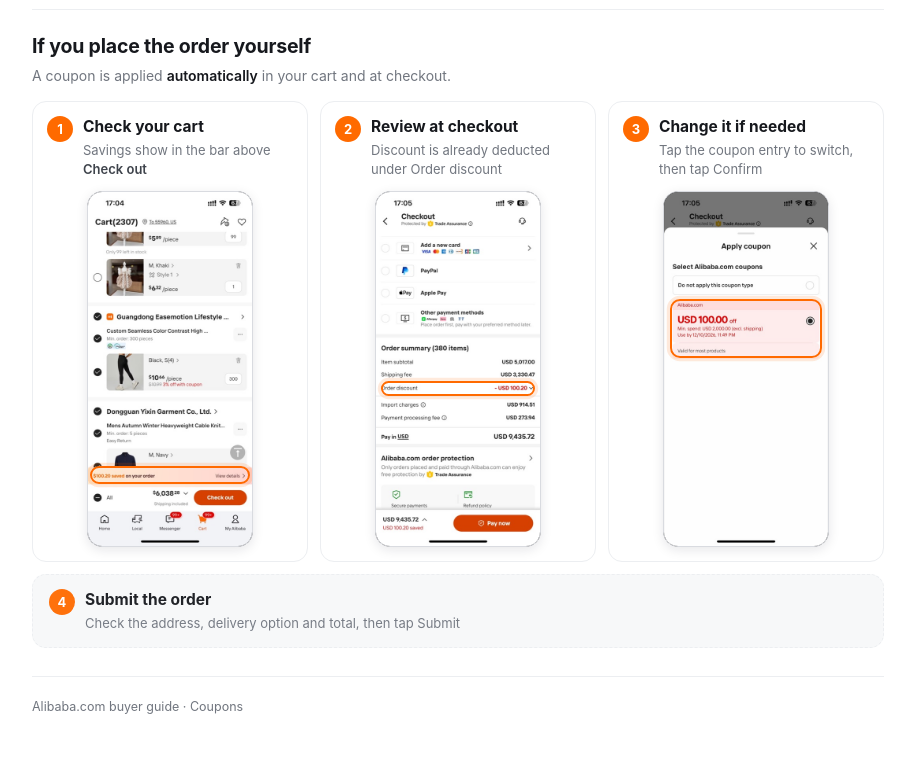
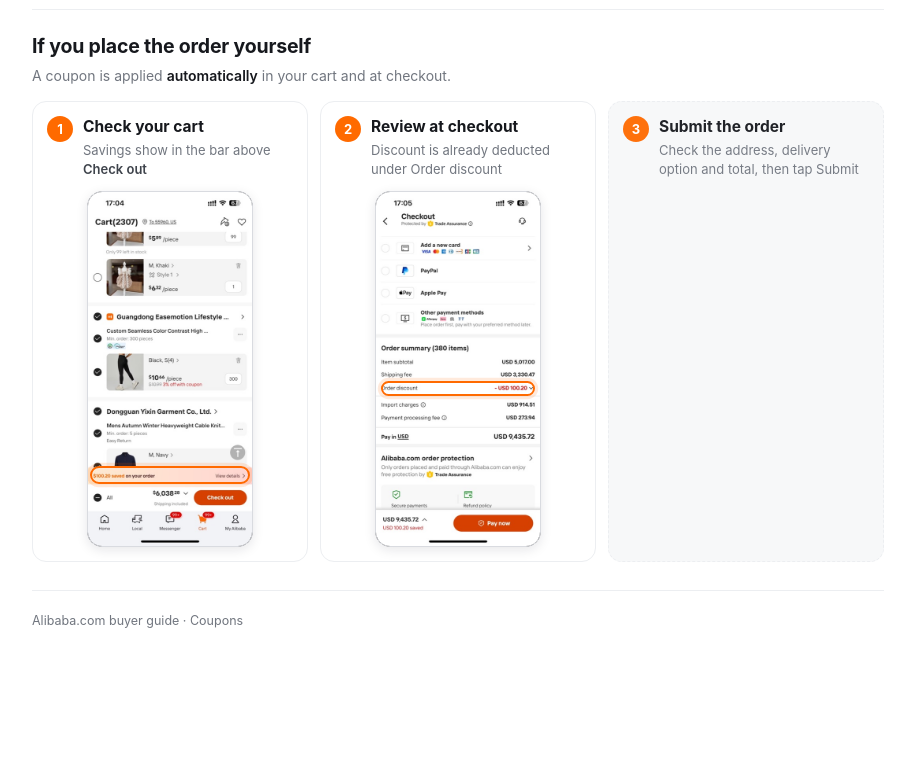
Before and after one commit to didicat-coder/coupon-guide, a plain HTML site: page index.html in a window 1280 px wide. Shown: the part 777-1534 px from the top of the page, without its empty margins (182-1097 px from the left). After the commit the page ends 1448 px from the top, so only its background shows below. Drawn offline with Linux system fonts and the light colour scheme.

Commit message:
Flow 2: drop the change-coupon step, Submit becomes step 3; clarify Confirm copy

```diff
--- a/index.html
+++ b/index.html
@@ -63,7 +63,7 @@
   .hd p b{color:var(--body); font-weight:600}
   .card .body{margin-top:auto; display:flex; justify-content:center; align-items:flex-end; gap:8px}
   .card .body .shot{max-width:166px}
-  .card--bare{grid-column:1/-1; background:var(--soft); border-style:dashed; justify-content:flex-start; padding:14px 16px}
+  .card--bare{background:var(--soft); border-style:dashed; justify-content:flex-start}
   .card--bare .hd{opacity:.95}
 
   footer{padding:20px 0 40px; margin-top:16px; border-top:1px solid var(--line); color:var(--muted); font-size:12.5px}
@@ -129,7 +129,7 @@
           <span class="num">2</span>
           <div>
             <h3>Pick a coupon</h3>
-            <p>Tap a coupon to select it — or choose <b>Do not apply</b></p>
+            <p>Tap a coupon to select it, then tap <b>Confirm</b> to apply</p>
           </div>
         </div>
         <div class="body">
@@ -196,25 +196,9 @@
         </div>
       </article>
 
-      <article class="card">
+      <article class="card card--bare">
         <div class="hd">
           <span class="num">3</span>
-          <div>
-            <h3>Change it if needed</h3>
-            <p>Tap the coupon entry to switch, then tap Confirm</p>
-          </div>
-        </div>
-        <div class="body">
-          <button class="shot" onclick="lb(this)" aria-label="Enlarge screenshot">
-            <img src="img/step-13.jpg" alt="Coupon window opened at checkout" loading="lazy">
-            <i class="ring" style="left:3.5%;top:30.4%;width:93%;height:16.6%"></i>
-          </button>
-        </div>
-      </article>
-
-      <article class="card card--bare">
-        <div class="hd">
-          <span class="num">4</span>
           <div>
             <h3>Submit the order</h3>
             <p>Check the address, delivery option and total, then tap Submit</p>
```
